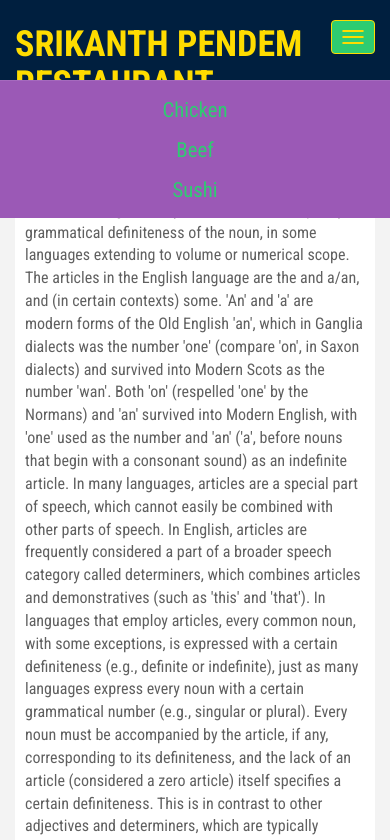
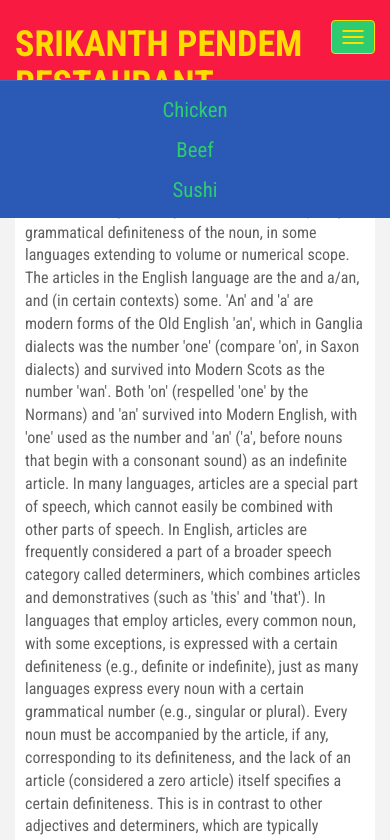
Before and after one commit to sripendem/SrikanthPendem, a plain HTML site: page mod3_solution/index.html in a window 390 px wide. Both pictures are taken after a click on the button "Toggle navigation". Shown: the top 840 px of the page. Drawn offline with nearby package versions, Linux system fonts and the light colour scheme.

Commit message:
uploaded

```diff
--- a/mod3_solution/css/styles.css
+++ b/mod3_solution/css/styles.css
@@ -6,7 +6,7 @@ body {
 }
 /*this is the header */
 #header-nav {
-  background-color: #001f3f;
+  background-color: #f91a41;
   border-radius: 0;
   border: 0;
   height: 80px;
@@ -68,7 +68,7 @@ body {
 
 @media (max-width: 767px) {
   .navbar-default .navbar-collapse, .navbar-default .navbar-form {
-    background-color: #9b59b6;
+    background-color: #2b59b6;
     margin-top: 18px;
     position: relative;
     z-index: 9;
```
